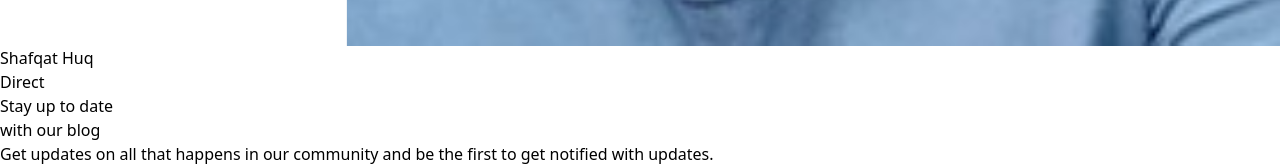
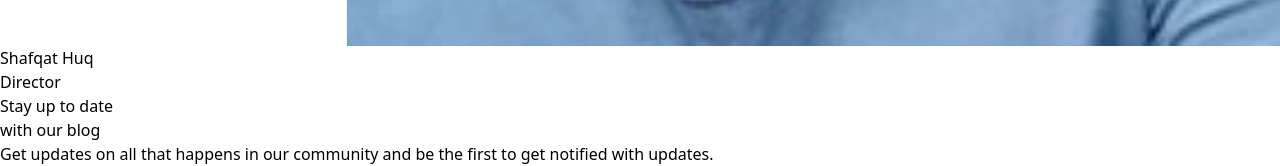
Before and after one commit to gaberomualdo/dropout-society-site, a Next.js app: page / in a window 1280 px wide. Shown: the part 7659-7825 px from the top of the page. Built offline with nearby package versions, Linux system fonts and the light colour scheme.

Commit message:
feat: update copy

```diff
--- a/src/components/Speakers.jsx
+++ b/src/components/Speakers.jsx
@@ -32,7 +32,7 @@ const team = [
   },
   {
     name: 'Shafqat Huq',
-    role: 'Direct',
+    role: 'Director',
     image: shafqat,
   },
 ]
```
